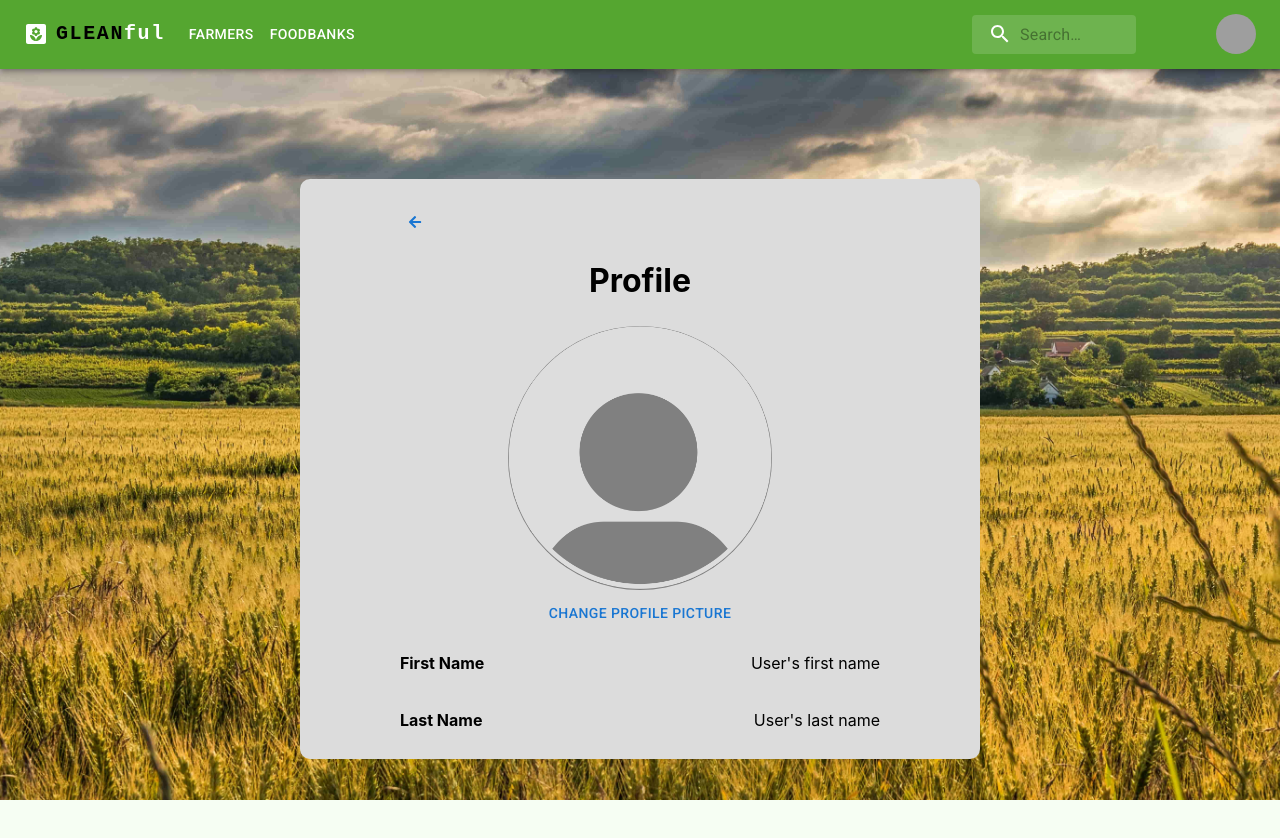
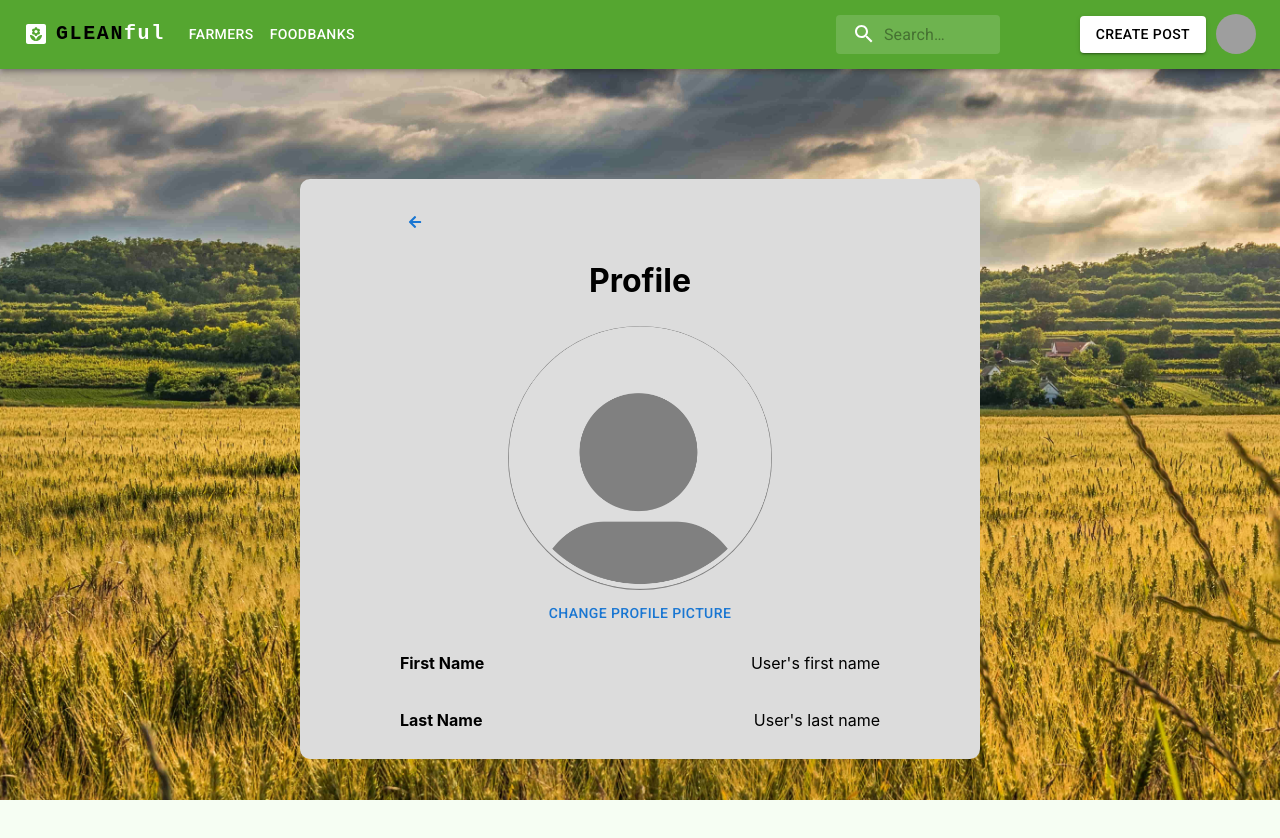
Before and after one commit to 1anakin20/earth-day, a React (Create React App) app in the folder frontend/: page /profile in a window 1280 px wide. Shown: the top 838 px of the page. Built offline with nearby package versions, Linux system fonts and the light colour scheme; grey boxes are pictures that could not be loaded.

Commit message:
Add create post button on navigation bar

```diff
--- a/frontend/src/components/ResponsiveAppBar.jsx
+++ b/frontend/src/components/ResponsiveAppBar.jsx
@@ -17,7 +17,7 @@ import {alpha, styled} from "@mui/material/styles";
 import InputBase from "@mui/material/InputBase";
 import { useNavigate } from 'react-router-dom';
 
-const pages = ["Farmers", "FoodBanks"];
+const pages = ["Farmers", "FoodBanks",];
 const settings = ["Profile", "Account", "Dashboard", "Logout"];
 
 function ResponsiveAppBar() {
@@ -162,6 +162,11 @@ function ResponsiveAppBar() {
               />
             </Search>
           </Box>
+            <Box>
+                <Button variant={"contained"} style={{marginRight: 10, backgroundColor: "white", color: "black"}} onClick={() => navigate('/new_post')}>
+                    Create post
+                </Button>
+            </Box>
           <Box sx={{ flexGrow: 0 }}>
             <Tooltip title="Profile">
               <IconButton onClick={handleProfile} sx={{ p: 0 }}>
```
